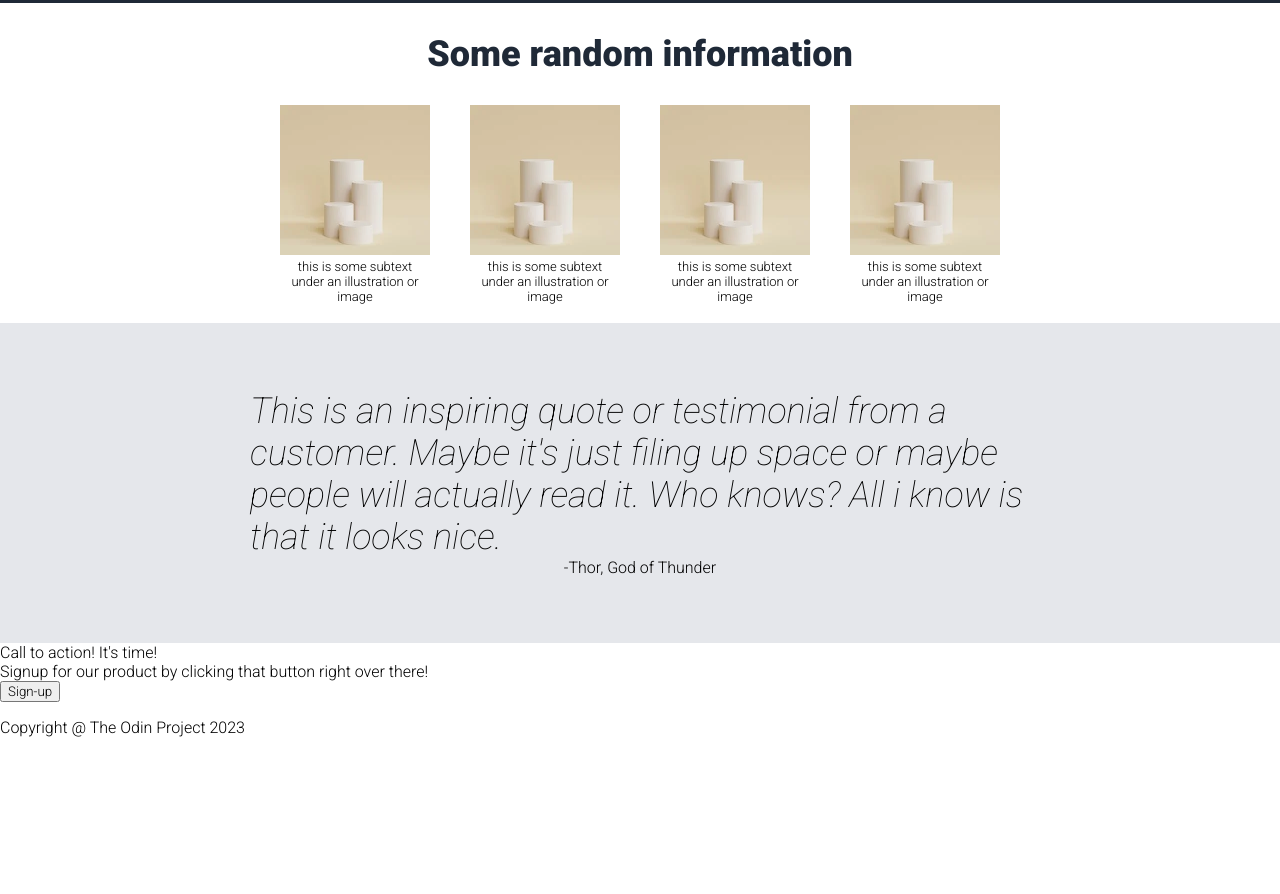
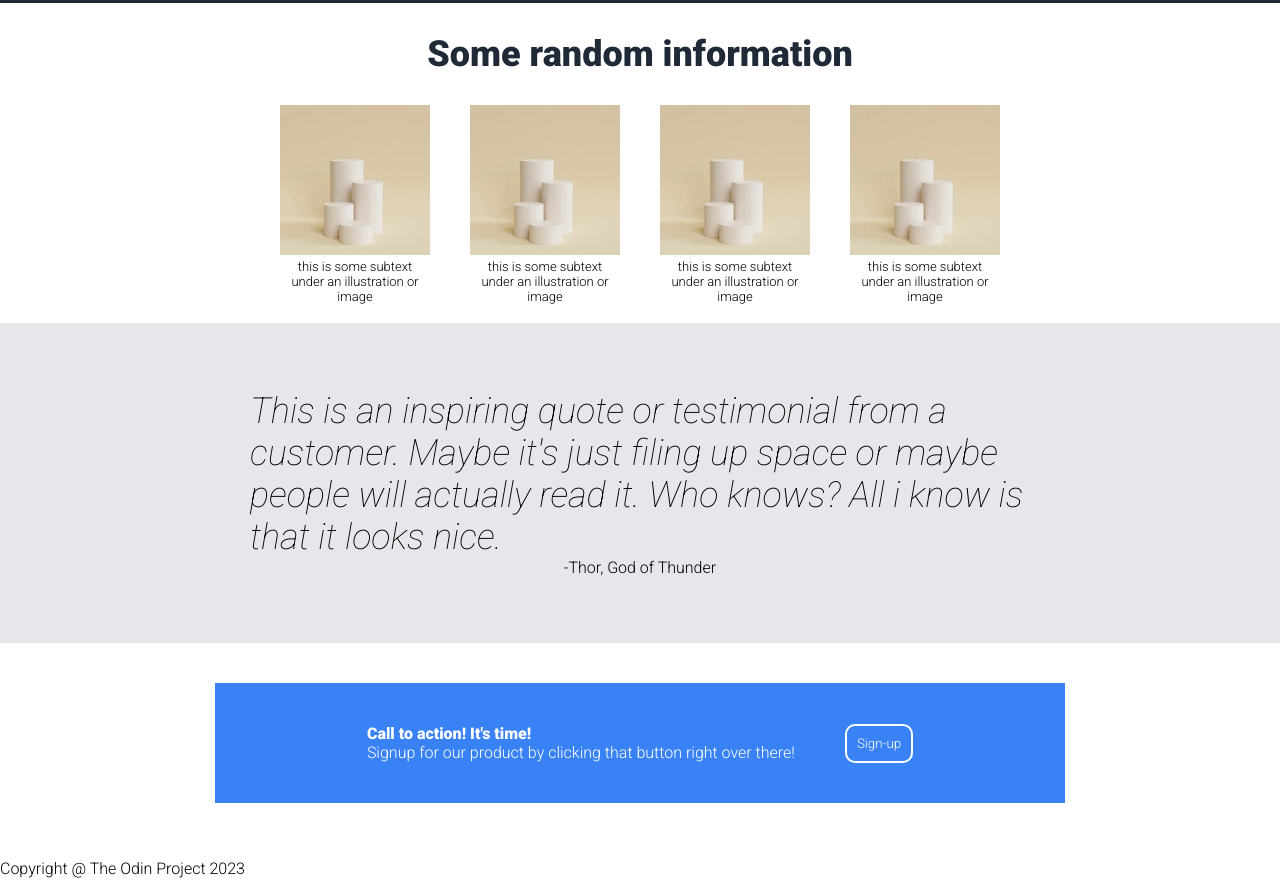
Before and after one commit to jrazec/landing-page, a plain HTML site: page index.html in a window 1280 px wide. Shown: the part 376-1270 px from the top of the page. Before the commit the page ends 1129 px from the top, so only its background shows below. Drawn offline with Linux system fonts and the light colour scheme.

Commit message:
Make design for modal

```diff
--- a/index.html
+++ b/index.html
@@ -61,7 +61,7 @@
                 <div class="modal-subtext">Signup for our product by clicking that button right over there!</div>
             </div>
             <div class="right-modal">
-                <button>Sign-up</button>
+                <button id="sign-up-button-two">Sign-up</button>
             </div>
         </div>
     </div>
--- a/style.css
+++ b/style.css
@@ -68,12 +68,14 @@ ul {
     font-size: 18px;
     color: #E5E7EB;
 }
+button {
+    width: auto;
+    padding: 10px;
+    justify-content: center;
+}
 #sign-up-button-one {
     background-color: lightblue;
     border: none;
-    width: auto;
-    padding: 10px;
-    justify-content: center;
 }
 
 .image img {
@@ -119,3 +121,39 @@ ul {
     font-style: italic;
     max-width: 780px;
 }
+.sign-up {
+    height: 200px;
+    background-color: white;
+    display: flex;
+    justify-content: center;
+    align-items: center;
+}
+.modal {
+    background-color: #3882F6;
+    display: flex;
+    padding: 10px;
+    color: white;
+    height: 100px;
+    width: 830px;
+    justify-content: center;
+    align-items: center;
+    gap: 50px;
+
+}
+.left-modal{
+    display: flex;
+    flex-direction: column;
+}
+.modal-head {
+    font-weight: bold;
+}
+#sign-up-button-two {
+    background-color: #3882F6;
+    border-style: solid;
+    border-color: white;
+    border-radius: 10px;
+    color: white;
+    font-weight: 300;
+
+}
+.div
```
